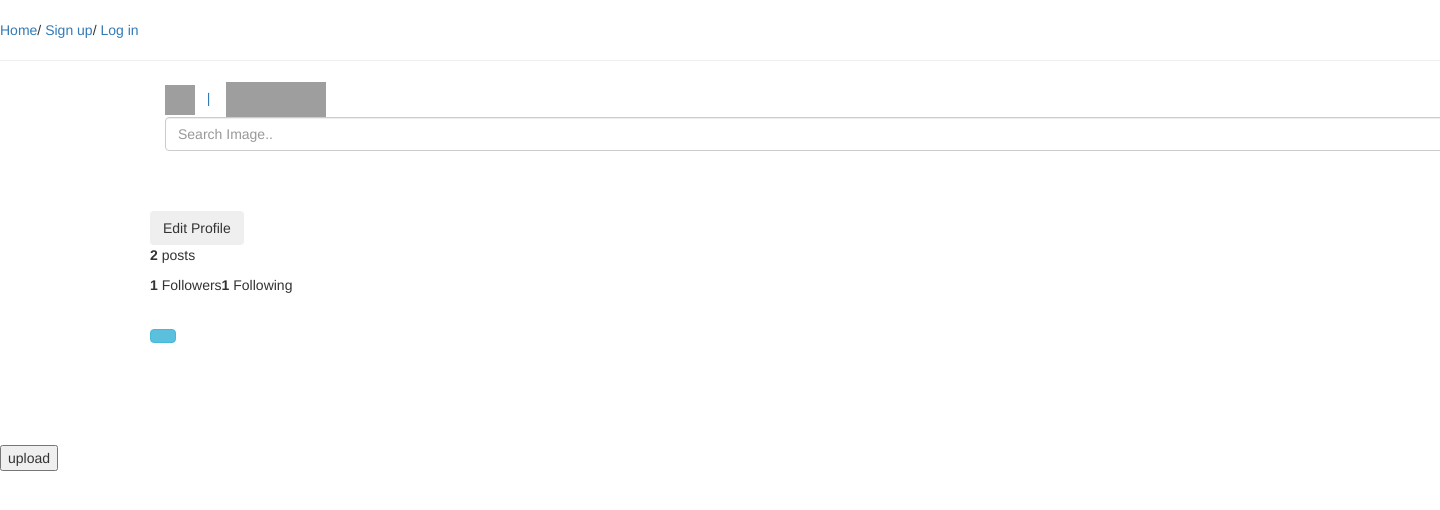
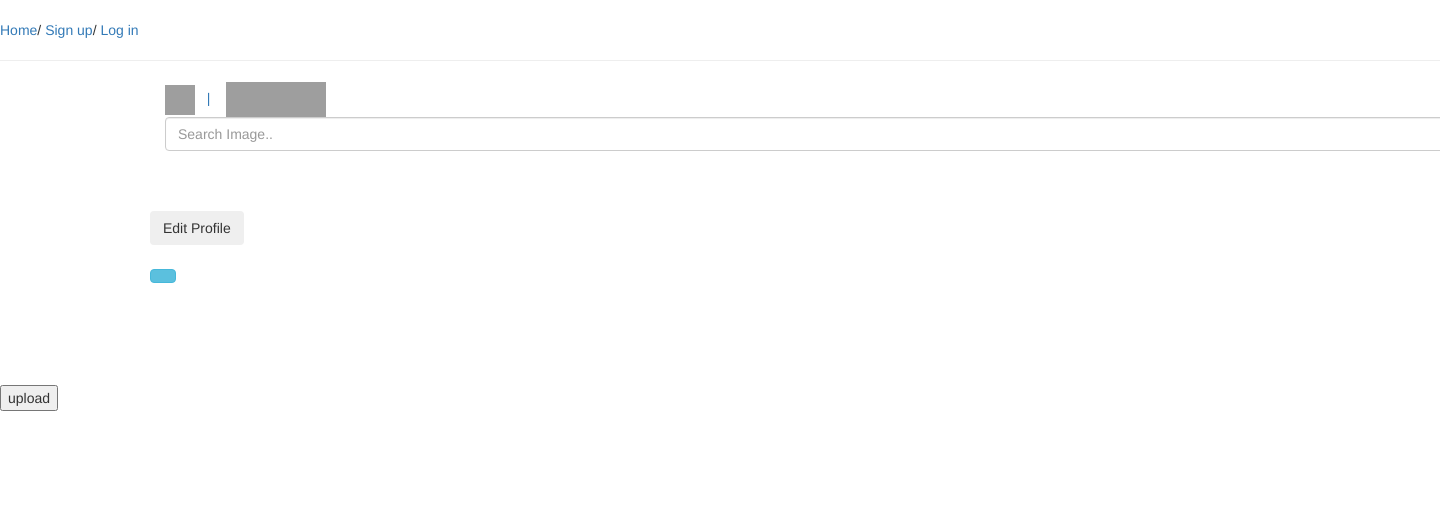
Before and after one commit to kelvinadeu/instagram, a Django app: page /home/ in a window 1440 px wide; the page is wider, and only the part inside the window is pictured. Shown: the top 510 px of that part. Run offline with Django 3.2, Linux system fonts and the light colour scheme; data that the repository does not hold is empty; some libraries are stand-ins or nearby versions; grey boxes are pictures that could not be loaded.

Commit message:
add changes to home.html

```diff
--- a/map/templates/home.html
+++ b/map/templates/home.html
@@ -13,8 +13,8 @@
   <button id="button_h" type="button" class="btn btn-outline-secondary">Edit Profile</button>
   <i id="fa_h" style="font-size:24px" class="fa fa-cog" aria-hidden="true"></i>
   <div id="block">
-    <p id="p_h"><strong>2</strong> posts</p>
-    <p id="p_hh"><strong>1</strong> Followers<strong>1</strong> Following</p>
+    <!-- <p id="p_h"><strong>2</strong> posts</p>
+    <p id="p_hh"><strong>1</strong> Followers<strong>1</strong> Following</p> -->
 
     {% for prof in all_profile%}
     <h4 id="p_hhh">{{prof.last_name}}</h4>
```
